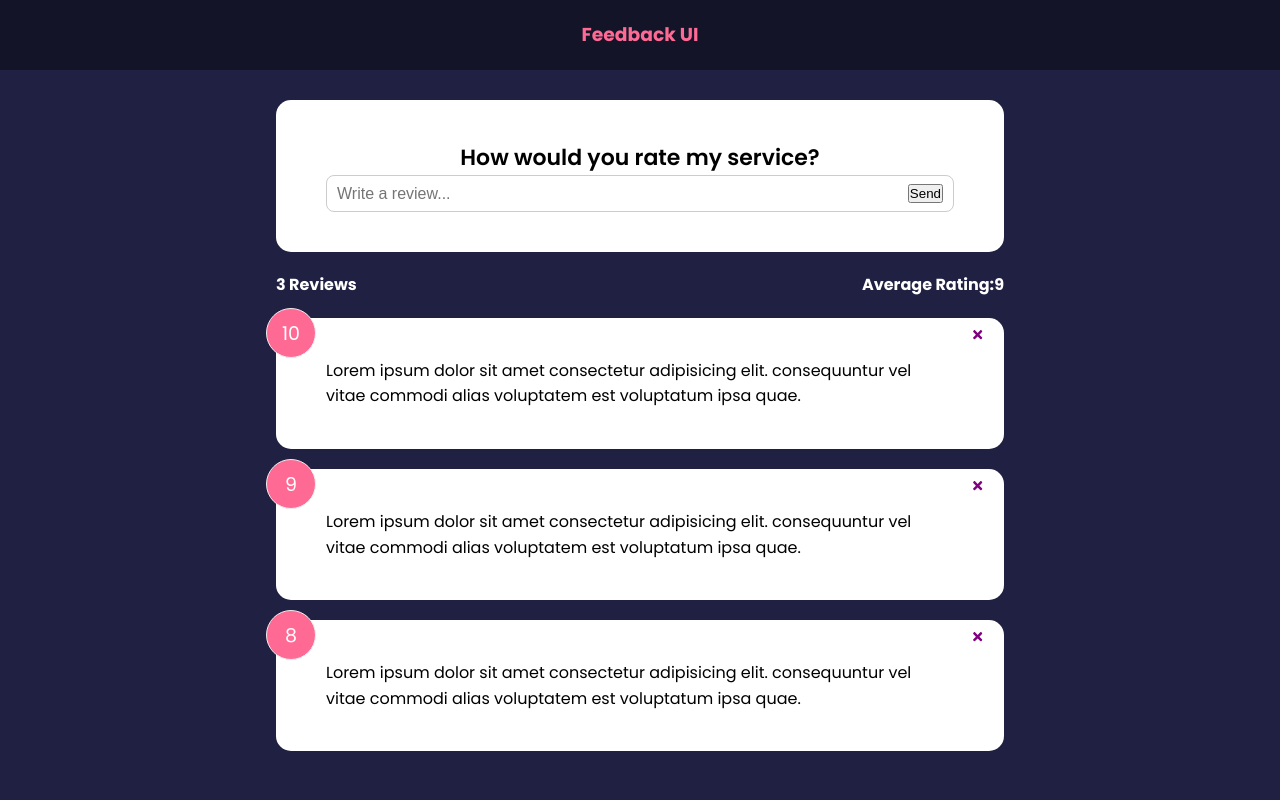
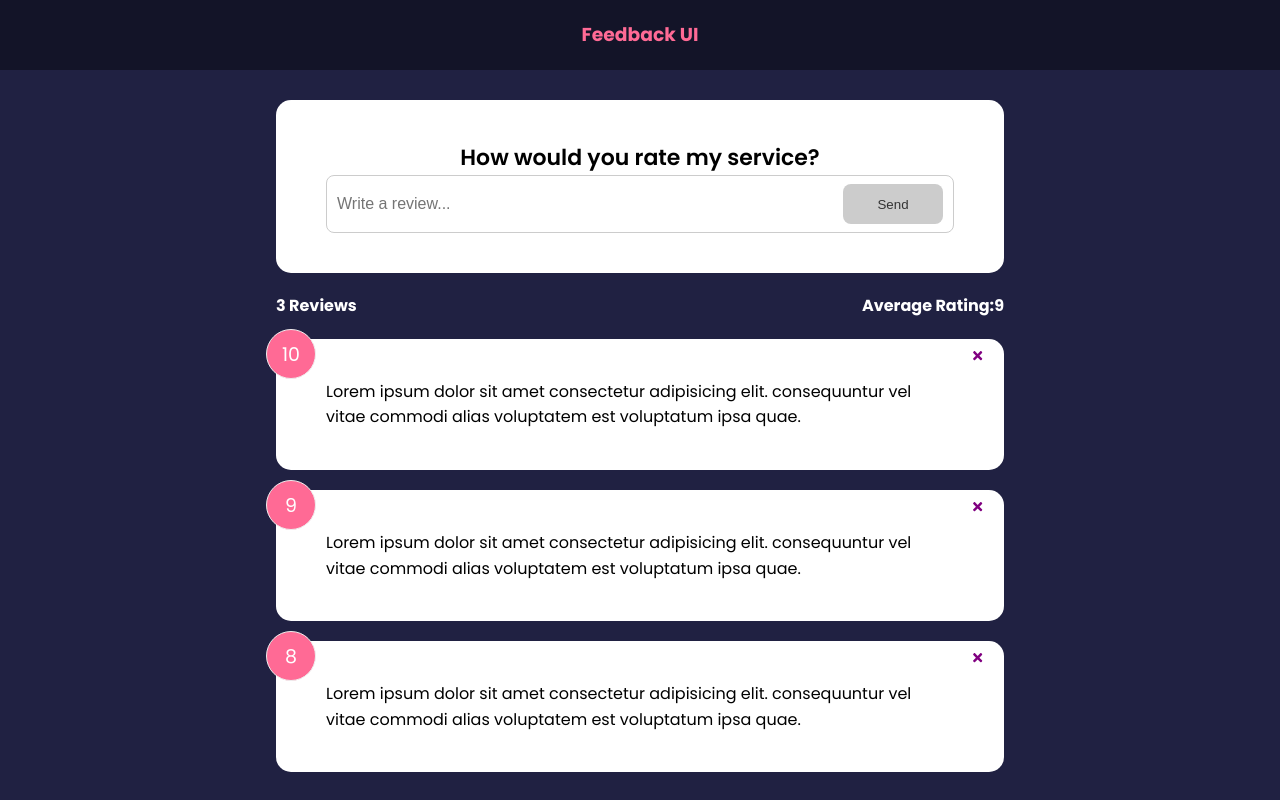
Before and after one commit to NileshSaha/feeback_react, a React (Create React App) app: page / in a window 1280 px wide. Built offline with nearby package versions, Linux system fonts and the light colour scheme.

Commit message:
text length validation added

```diff
--- a/src/components/FeedbackForm.jsx
+++ b/src/components/FeedbackForm.jsx
@@ -1,16 +1,28 @@
 import { useState } from 'react'
+import Button from './shared/Button'
 import Card from './shared/Card'
 
 function FeedbackForm() {
   const [text, setText] = useState('')
+  const [btnDisabled, setBtnDisabled] = useState(true)
+  const [message, setMessage] = useState('')
   const handleTextChange = (e) => {
+    if (text === '') {
+      setBtnDisabled(true)
+      setMessage(null)
+    } else if (text.trim().length > 10) {
+      setBtnDisabled(false)
+      setMessage(null)
+    } else {
+      setBtnDisabled(true)
+      setMessage('Minimum 10 characters are required')
+    }
     setText(e.target.value)
   }
   return (
     <Card>
       <form>
         <h2>How would you rate my service?</h2>
-
         <div className='input-group'>
           <input
             type='text'
@@ -18,8 +30,11 @@
             placeholder='Write a review...'
             value={text}
           />
-          <button type='submit'>Send</button>
+          <Button type='submit' isDisabled={btnDisabled}>
+            Send
+          </Button>
         </div>
+        {message && <div className='message'>{message}</div>}
       </form>
     </Card>
   )
--- /dev/null
+++ b/src/components/shared/Button.jsx
@@ -0,0 +1,25 @@
+import { isDisabled } from '@testing-library/user-event/dist/utils'
+import PropTypes from 'prop-types'
+
+function Button({ children, version, type, isDisabled }) {
+  return (
+    <button type={type} disabled={isDisabled} className={`btn btn-${version}`}>
+      {children}
+    </button>
+  )
+}
+
+Button.defaultProps = {
+  version: 'primary',
+  type: 'button',
+  isDisabled: false,
+}
+
+Button.propTypes = {
+    children:PropTypes.node.isRequired,
+    version:PropTypes.string,
+    type:PropTypes.string,
+    isDisabled:PropTypes.bool
+}
+
+export default Button
```
